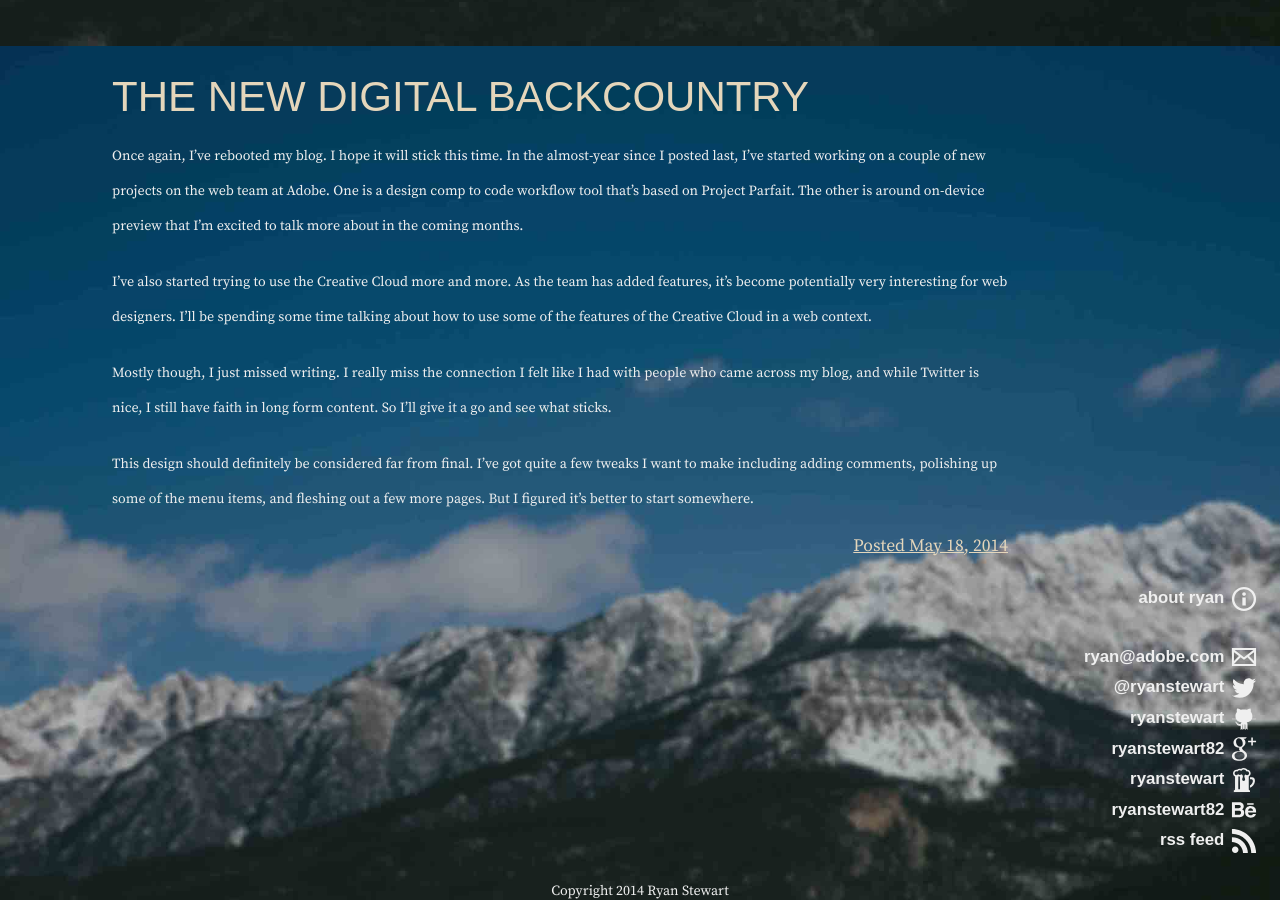
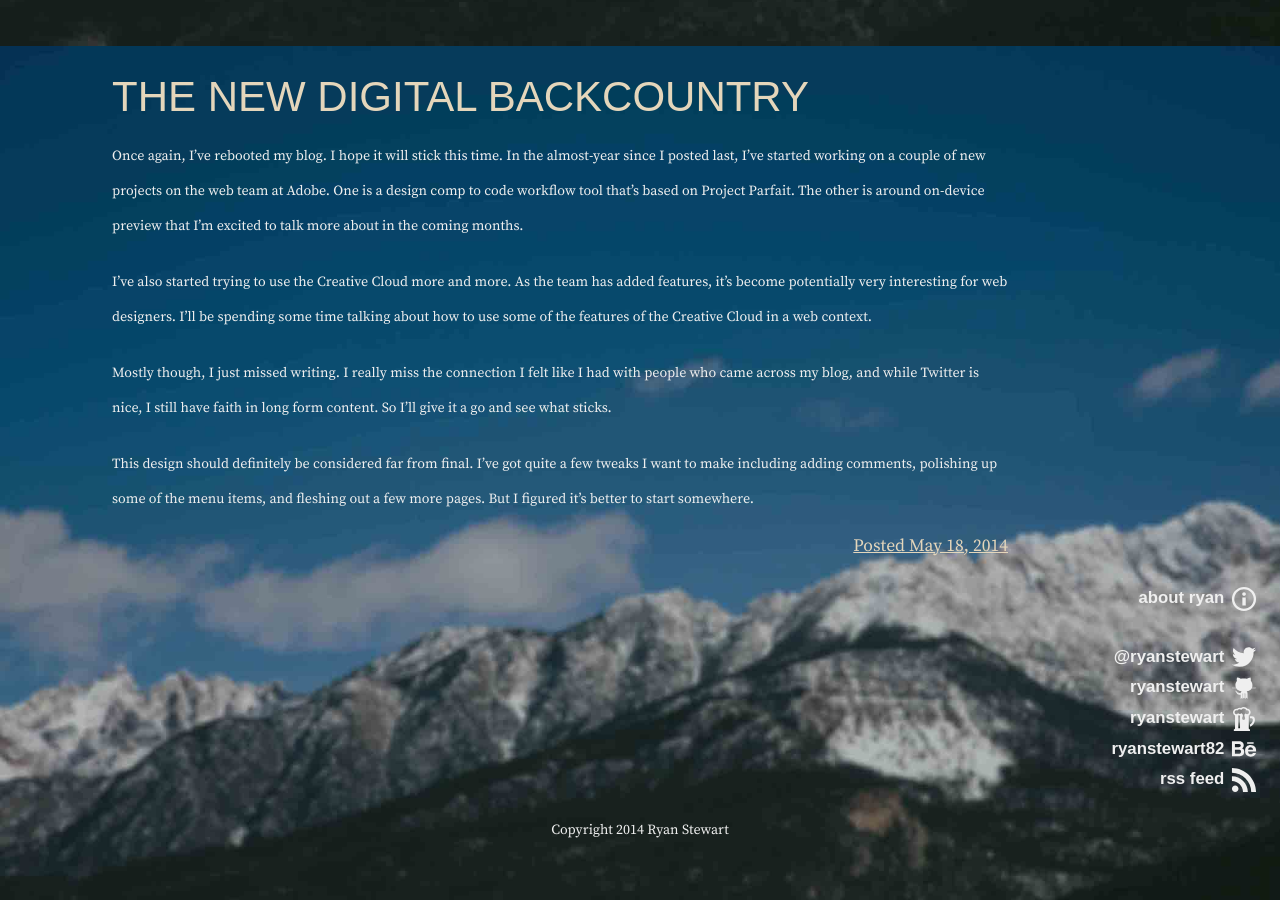
Before and after one commit to ryanstewart/ryanstewart.github.com, a Jekyll site: the page built from index.html, in a window 1280 px wide and 900 px high, scrolled down 6517 px. Built offline with Jekyll 4.4.1, drawn with Linux system fonts in a browser that asks for light colours.

Commit message:
Update default.html

```diff
--- a/_layouts/default.html
+++ b/_layouts/default.html
@@ -15,10 +15,8 @@
         <!--<input type="text" id="search" class="search" placeholder="search" />-->
         <div class="about"><a href="{{ "/about/" | prepend: site.baseurl }}"><span class="contact-item">About Ryan</span> <span class="contact-icon">{% include about-icon.html %}</a></span></div>
         <ul class="contact-list">
-            <li class="list-item"><a href="mailto:ryan@adobe.com"><span class="contact-item">ryan@adobe.com</span> <span class="contact-icon">{% include envelope-icon.html %}</span></a></li>
             <li><a href="http://twitter.com/ryanstewart"><span class="contact-item">@ryanstewart</span> <span class="contact-icon">{% include twitter-icon.html %}</span></a></li>
             <li><a href="https://github.com/ryanstewart"><span class="contact-item">ryanstewart</span> <span class="contact-icon">{% include github-icon.html %}</span></a></li>
-            <li><a href="https://plus.google.com/+RyanStewart82/posts"><span class="contact-item">ryanstewart82</span> <span class="contact-icon">{% include google-plus-icon.html %}</span></a></li>
             <li><a href="https://untappd.com/user/ryanstewart"><span class="contact-item">ryanstewart</span> <span class="contact-icon">{% include untappd-icon.html %}</span></a></li>
             <li><a href="https://www.behance.net/ryanstewart82"><span class="contact-item">ryanstewart82</span> <span class="contact-icon">{% include behance-icon.html %}</span></a></li>
             <li><a href="http://feeds.feedburner.com/ryanstewart"><span class="contact-item">RSS Feed</span> <span class="contact-icon">{% include rss-icon.html %}</span></a></li>
```
